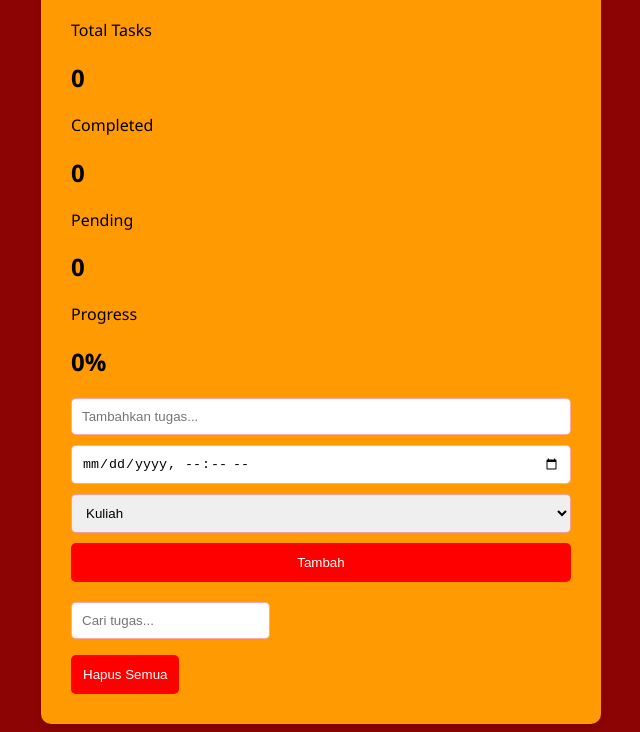
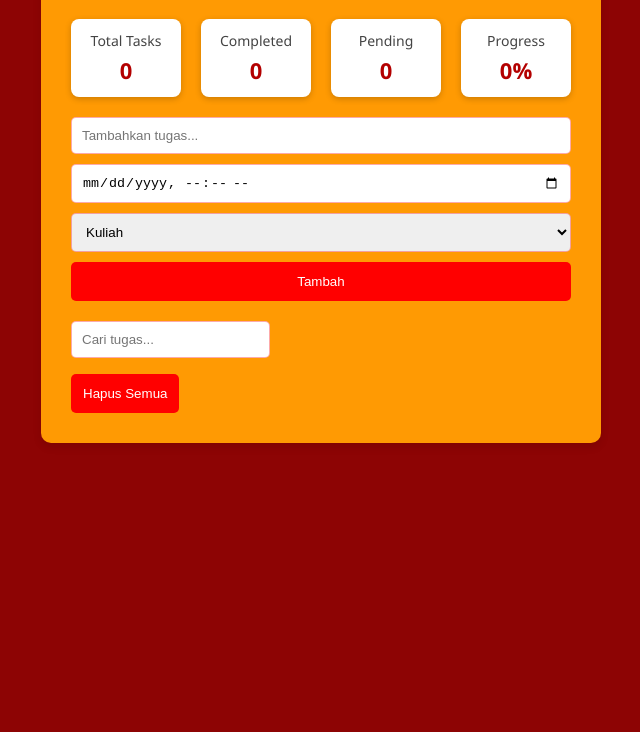
Before and after one commit to Revou-Coding-Camp/codingcamp-18-aug-25-nasrulkusumarzaki, a plain HTML site: page index.html in a window 1280 px wide. Shown: the part 137-869 px from the top of the page, without its empty margins (319-959 px from the left). After the commit the page ends 800 px from the top, so only its background shows below. Drawn offline with Linux system fonts and the light colour scheme.

Commit message:
style.css

```diff
--- a/style.css
+++ b/style.css
@@ -67,3 +67,31 @@ li {
   text-decoration: line-through;
   opacity: 0.6;
 }
+
+.task-summary {
+  display: flex;
+  justify-content: space-around;
+  margin: 20px 0;
+  gap: 20px;
+}
+
+.summary-card {
+  background: #fff;
+  padding: 12px;
+  border-radius: 8px;
+  text-align: center;
+  flex: 1;
+  box-shadow: 0 2px 6px rgba(0,0,0,0.2);
+}
+
+.summary-card p {
+  font-size: 14px;
+  color: #444;
+  margin: 0;
+}
+
+.summary-card h2 {
+  font-size: 22px;
+  margin: 5px 0 0;
+  color: #b30000;
+}
```
